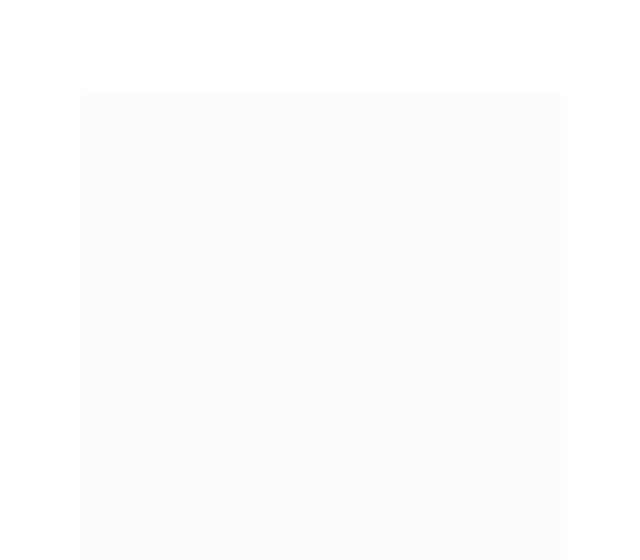
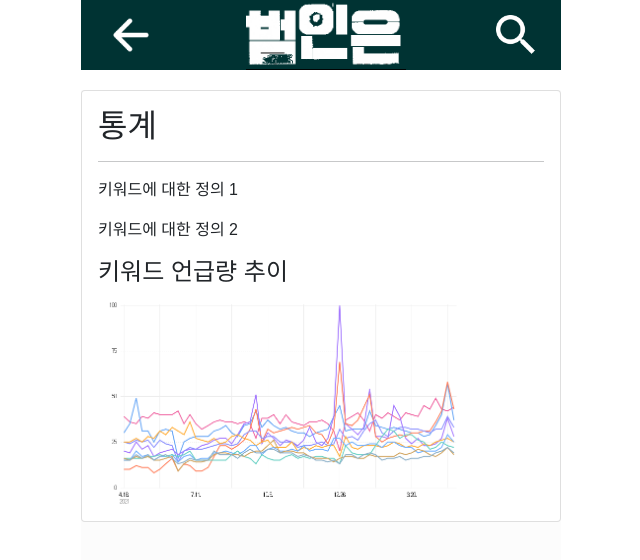
Before and after one commit to l0u0h0/Bum-In-Eun, a React (Create React App) app in the folder frontend/: page /statistic/detail in a window 1280 px wide. Before the commit this address had no page. Shown: the top 560 px of the page, without its empty margins (319-959 px from the left). Built offline with nearby package versions, Linux system fonts and the light colour scheme.

Commit message:
static_detail_add

```diff
--- a/frontend/src/App.js
+++ b/frontend/src/App.js
@@ -16,20 +16,27 @@
 import DictionaryMain from "./components/dictionary/DicionarymainComponent";
 import Dictionarydetail from "./components/dictionary/DictionarydetailComponent";
 import Statisticmain from "./components/statistic/StatisticmainComponent";
+import Statisticdetail from "./components/statistic/StatisticdetailComponent";
 
 function App() {
   return (
     <div className="App">
       <BrowserRouter>
         <Routes>
+          {/* MAIN */}
           <Route path="/" element={<MainComponent />} />
+          {/* SEARCH */}
           <Route path="/search" element={<SearchComponent />} />
+          {/* CRIME */}
           <Route path="/crime" element={<Crimemain />} />
           <Route path="/crime/result" element={<Crimeresult />} />
           <Route path="/crime/detail" element={<Crimedetail />} />
+          {/* DICTIONARY */}
           <Route path="/dictionary" element={<DictionaryMain />} />
           <Route path="/dictionary/detail" element={<Dictionarydetail />} />
+          {/* STATIC */}
           <Route path="/statistic" element={<Statisticmain />} />
+          <Route path="/statistic/detail" element={<Statisticdetail />} />
         </Routes>
       </BrowserRouter>
     </div>
--- /dev/null
+++ b/frontend/src/components/statistic/StatisticdetailComponent.jsx
@@ -0,0 +1,33 @@
+// import
+import React from "react";
+import { Card } from "react-bootstrap";
+import { useLocation } from "react-router-dom";
+import Header from "../common/HeaderComponent";
+// ex_img
+import ex_img from "../../image/img_6.png";
+
+// Detail Area
+export default function Statisticdetail() {
+  const location = new URLSearchParams(useLocation().search);
+  const word = location.get("word");
+  return (
+    <div className="App-staticdetail">
+      <Header />
+      <Card body className="staticdetail-body">
+        <h2 className="detail-title">통계</h2>
+        <hr className="title-body-between" />
+        <div className="detail-body">
+          <h3>{word}</h3>
+          <div className="mean-table">
+            <p>키워드에 대한 정의 1</p>
+            <p>키워드에 대한 정의 2</p>
+          </div>
+          <div className="static-area">
+            <h4>키워드 언급량 추이</h4>
+            <img src={ex_img} alt="example_image" />
+          </div>
+        </div>
+      </Card>
+    </div>
+  );
+}
```
